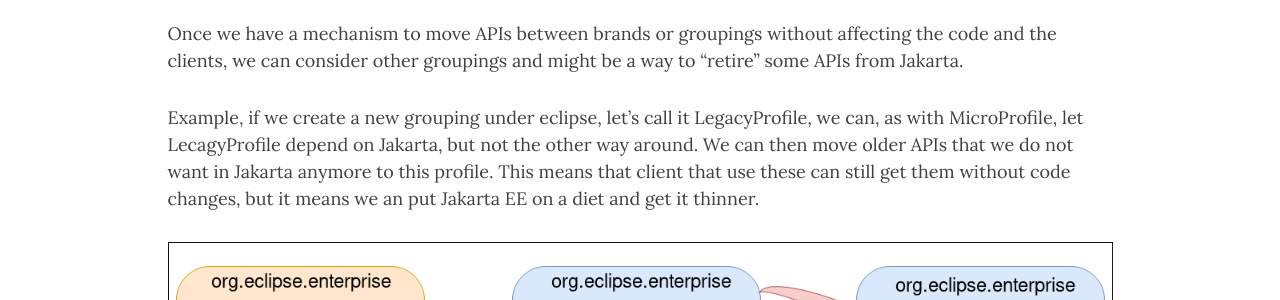
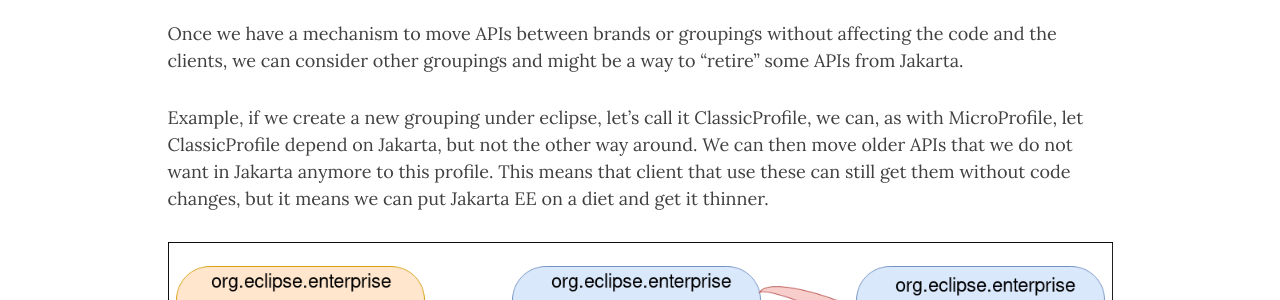
Before and after one commit to phillip-kruger/phillip-kruger.github.io, a Jekyll site: the page built from _posts/2019-09-23-proposed_namespace_jakarta_ee.md, in a window 1280 px wide and 900 px high, scrolled down 3008 px. Shown: the part 154-454 px from the top of the window. Built offline with Jekyll 4.4.1, drawn with Linux system fonts in a browser that asks for light colours; nearby versions of some CDN libraries; comment, search, counter and statistics services are not loaded.

Commit message:
Blog update Signed-off-by:Phillip Kruger <phillip.kruger@gmail.com>

```diff
--- a/_posts/2019-09-23-proposed_namespace_jakarta_ee.md
+++ b/_posts/2019-09-23-proposed_namespace_jakarta_ee.md
@@ -58,8 +58,8 @@
 
 Once we have a mechanism to move APIs between brands or groupings without affecting the code and the clients, we can consider other groupings and might be a way to "retire" some APIs from Jakarta.
 
-Example, if we create a new grouping under eclipse, let's call it LegacyProfile, we can, as with MicroProfile, let LecagyProfile depend on Jakarta, but not the other way around. We can then move older APIs that we do
-not want in Jakarta anymore to this profile. This means that client that use these can still get them without code changes, but it means we an put Jakarta EE on a diet and get it thinner.
+Example, if we create a new grouping under eclipse, let's call it ClassicProfile, we can, as with MicroProfile, let ClassicProfile depend on Jakarta, but not the other way around. We can then move older APIs that we do
+not want in Jakarta anymore to this profile. This means that client that use these can still get them without code changes, but it means we can put Jakarta EE on a diet and get it thinner.
 
 ![curent](/images/Proposed_namespace_Jakarta/legacy.png)
 
```
